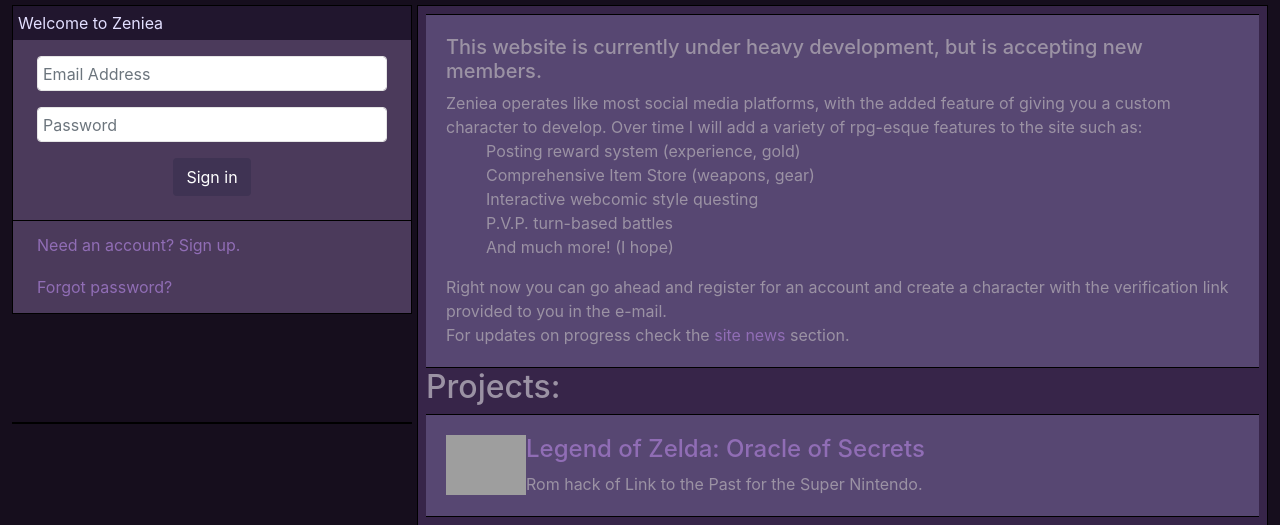
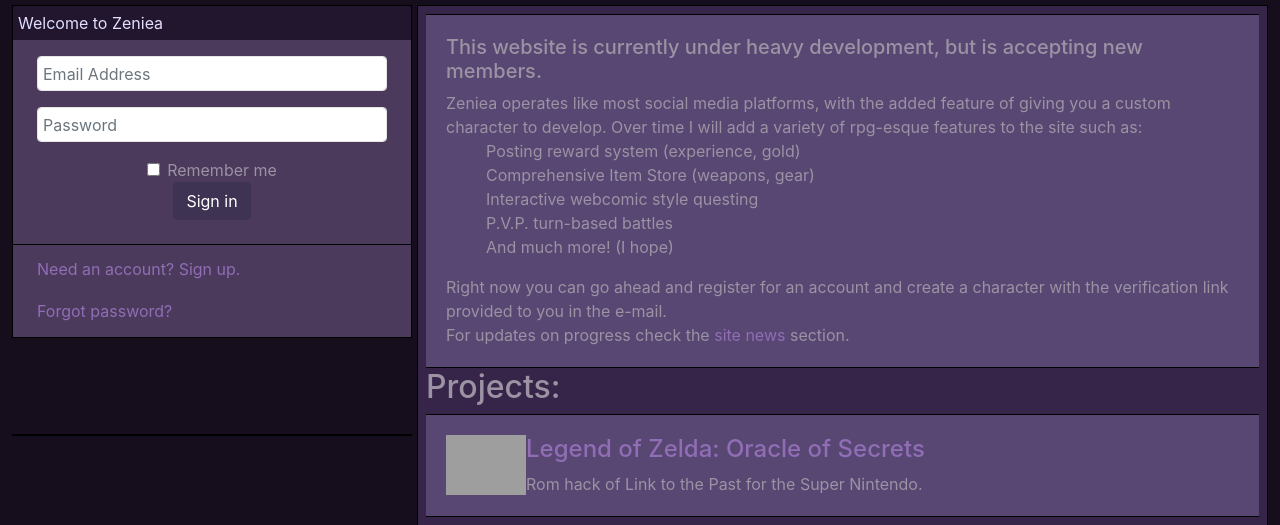
Before and after one commit to scawful/ZEN3MP, a PHP site: template templates/login.twig in a window 1280 px wide. Shown: the part 98-623 px from the top of the page. Run offline with PHP 8.4, Linux system fonts and the light colour scheme; the template is opened without the code that fills it, so the values that code supplies are empty; some libraries are stand-ins or nearby versions; grey boxes are pictures that could not be loaded.

Commit message:
Added remember me checkbox for authentication

```diff
--- a/templates/login.twig
+++ b/templates/login.twig
@@ -53,12 +53,12 @@
             Your account has not been verified!<br>
             <input class='btn btn-primary' type='submit' name='resend' Value='Resend Verification Email'><br>
         {% endif %}
-        <!-- <div class='form-check'>
-            <input type='checkbox' class='form-check-input' id='dropdownCheck'>
+        <div class='form-check'>
+            <input type='checkbox' name="remember" class='form-check-input' id='dropdownCheck'>
             <label class='form-check-label' for='dropdownCheck'>
                 Remember me
             </label>
-        </div>-->
+        </div>
         <button type='submit' name="login_button" class='btn btn-primary' value="Login">Sign in</button>
 
     </form>
```
